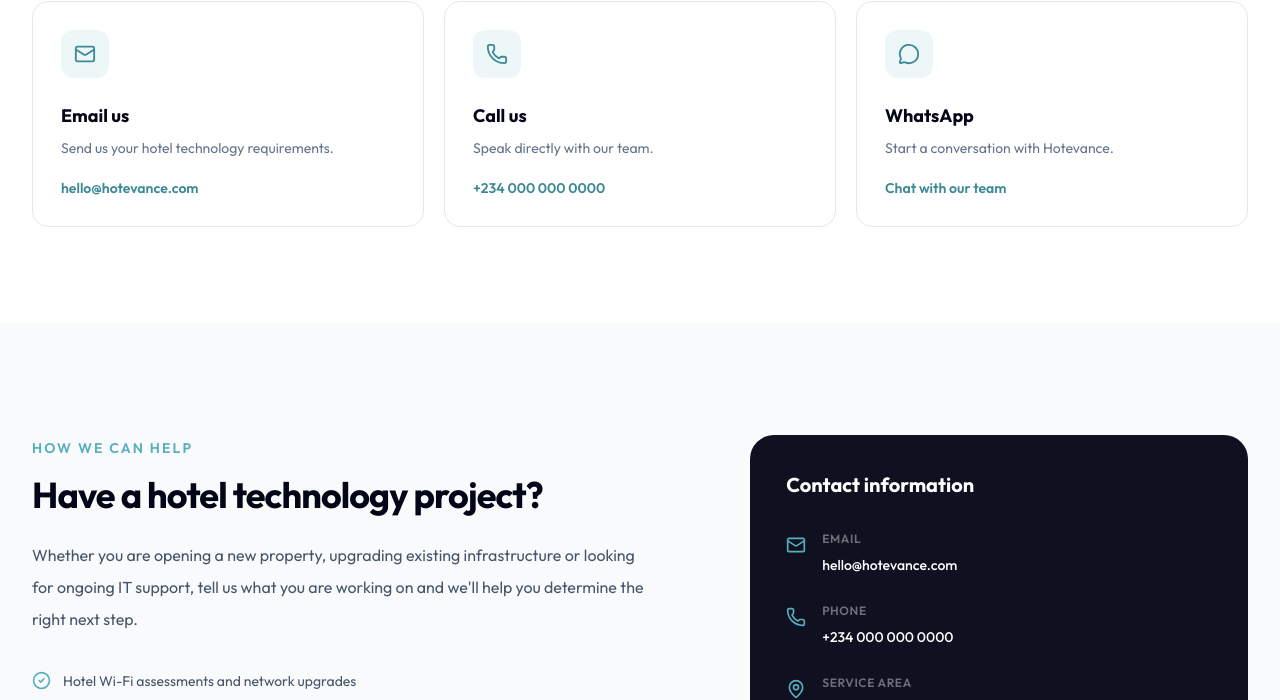
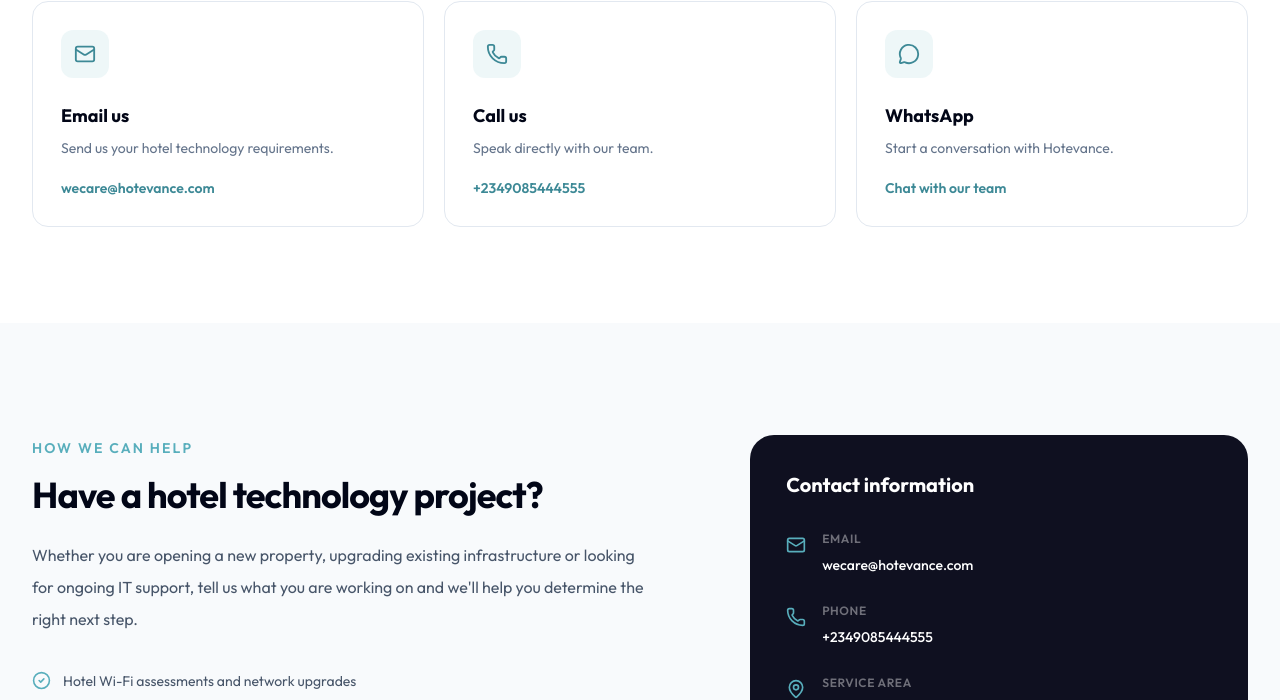
Before and after one commit to Swaymos/hotelvance, a Next.js app: page /contact in a window 1280 px wide. Shown: the part 746-1446 px from the top of the page. Built offline with nearby package versions, Linux system fonts and the light colour scheme; no server answers.

Commit message:
latest push

```diff
--- a/src/app/contact/page.jsx
+++ b/src/app/contact/page.jsx
@@ -15,10 +15,10 @@
 
 // Replace these with Hotevance's actual contact details.
 const CONTACT = {
-  email: "hello@hotevance.com",
-  phone: "+234 000 000 0000",
-  whatsapp: "2340000000000",
-  address: "Nigeria",
+  email: "wecare@hotevance.com",
+  phone: "+2349085444555",
+  whatsapp: "+2349085444555",
+  address: "Hotevance Limited Port Harcourt, Rivers State, Nigeria",
 };
 
 export const metadata = {
```
